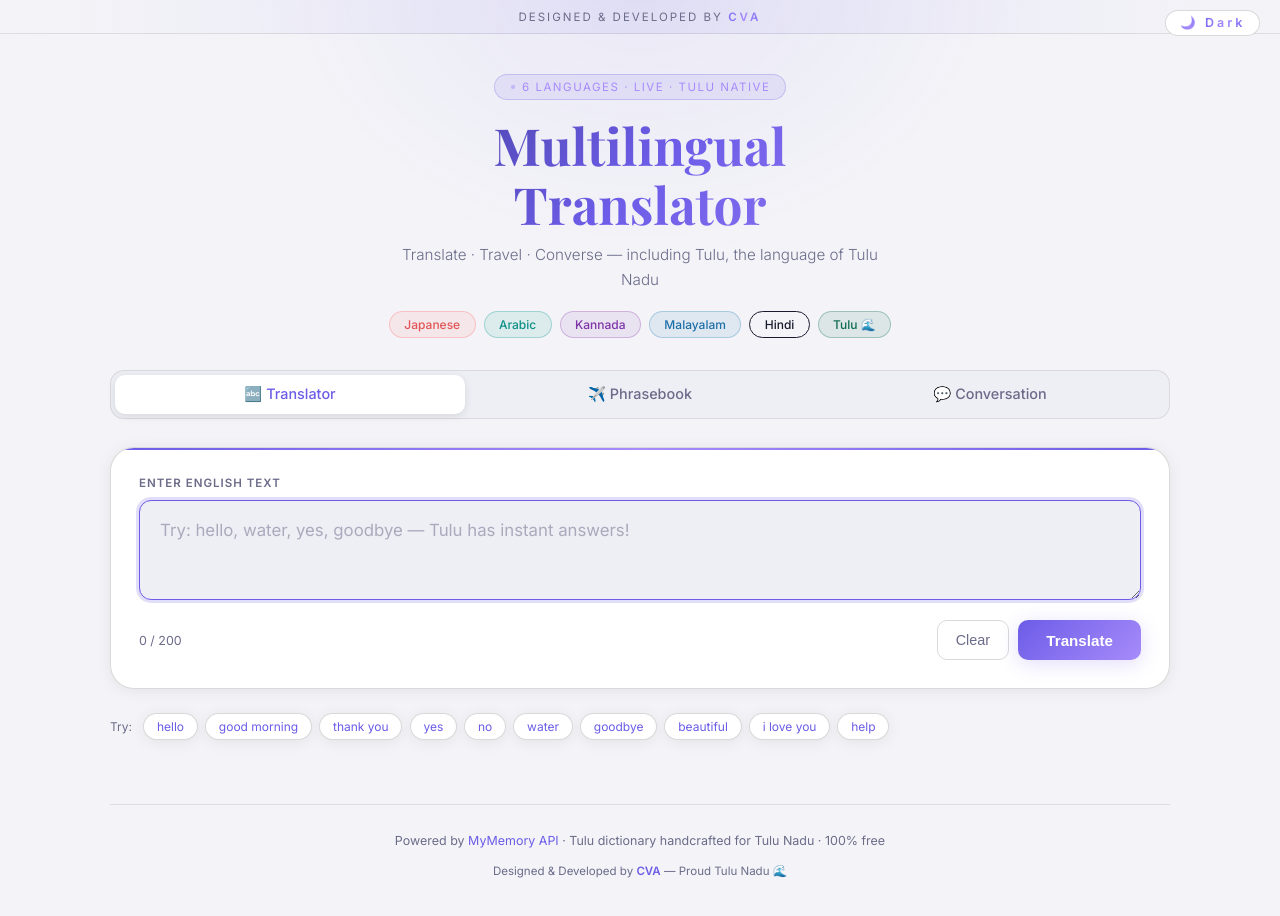
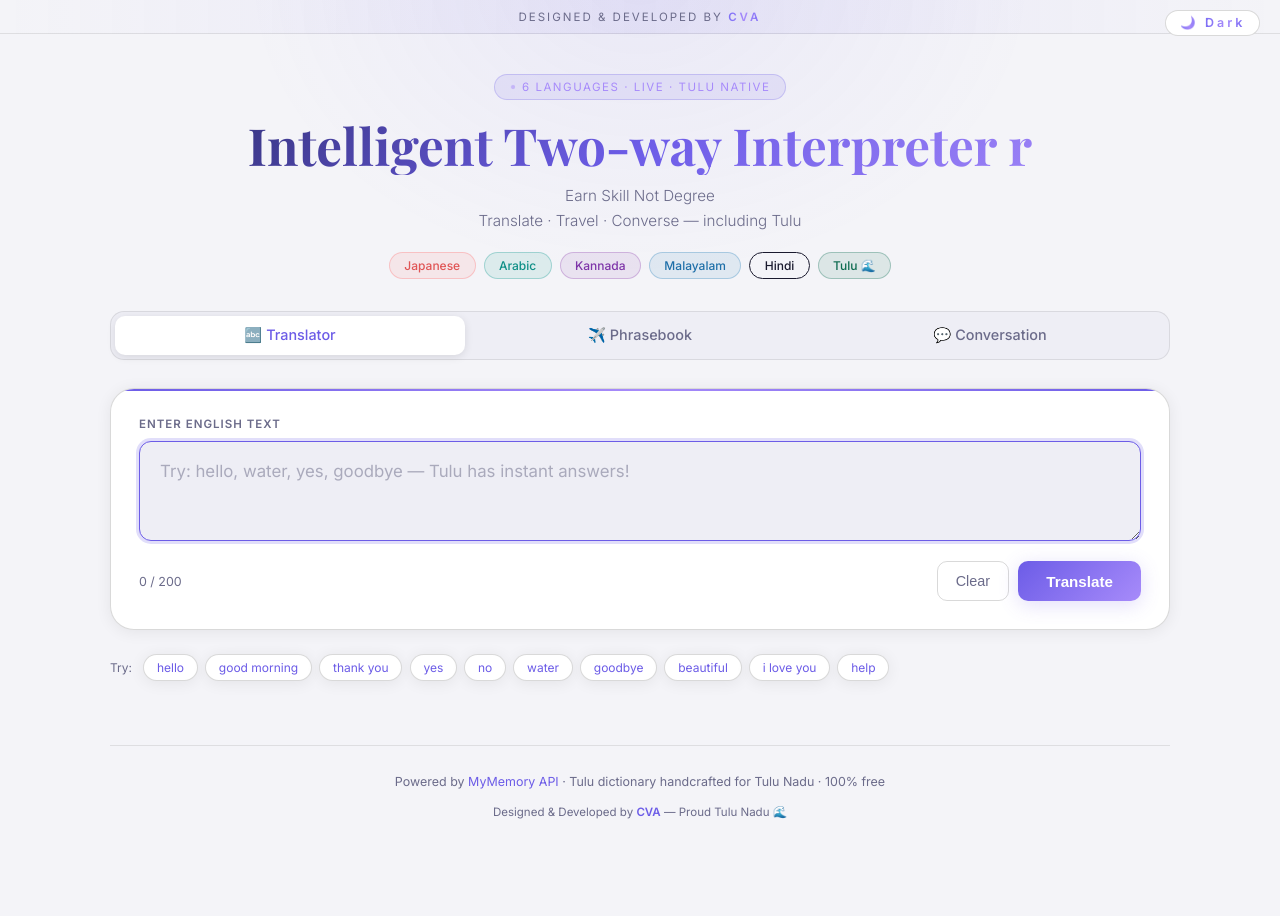
Before and after one commit to aravindacv/multilingual-translator, a plain HTML site: page index.html in a window 1280 px wide. After the commit the page ends 888 px from the top, so only its background shows below. Drawn offline with nearby package versions, Linux system fonts and the light colour scheme.

Commit message:
Intelligent two-way interpreter — auto language detection

```diff
--- a/index.html
+++ b/index.html
@@ -22,8 +22,9 @@
 
   <header>
     <div class="header-badge"><span class="header-dot"></span>6 Languages · Live · Tulu Native</div>
-    <h1>Multilingual<br>Translator</h1>
-    <p>Translate · Travel · Converse — including Tulu, the language of Tulu Nadu</p>
+    <h1>Intelligent Two-way Interpreter r</h1>
+    <p> Earn Skill Not Degree</p>
+    <p>Translate · Travel · Converse — including Tulu</p>
     <div class="lang-pills">
       <span class="lang-pill pill-ja">Japanese</span>
       <span class="lang-pill pill-ar">Arabic</span>
```
